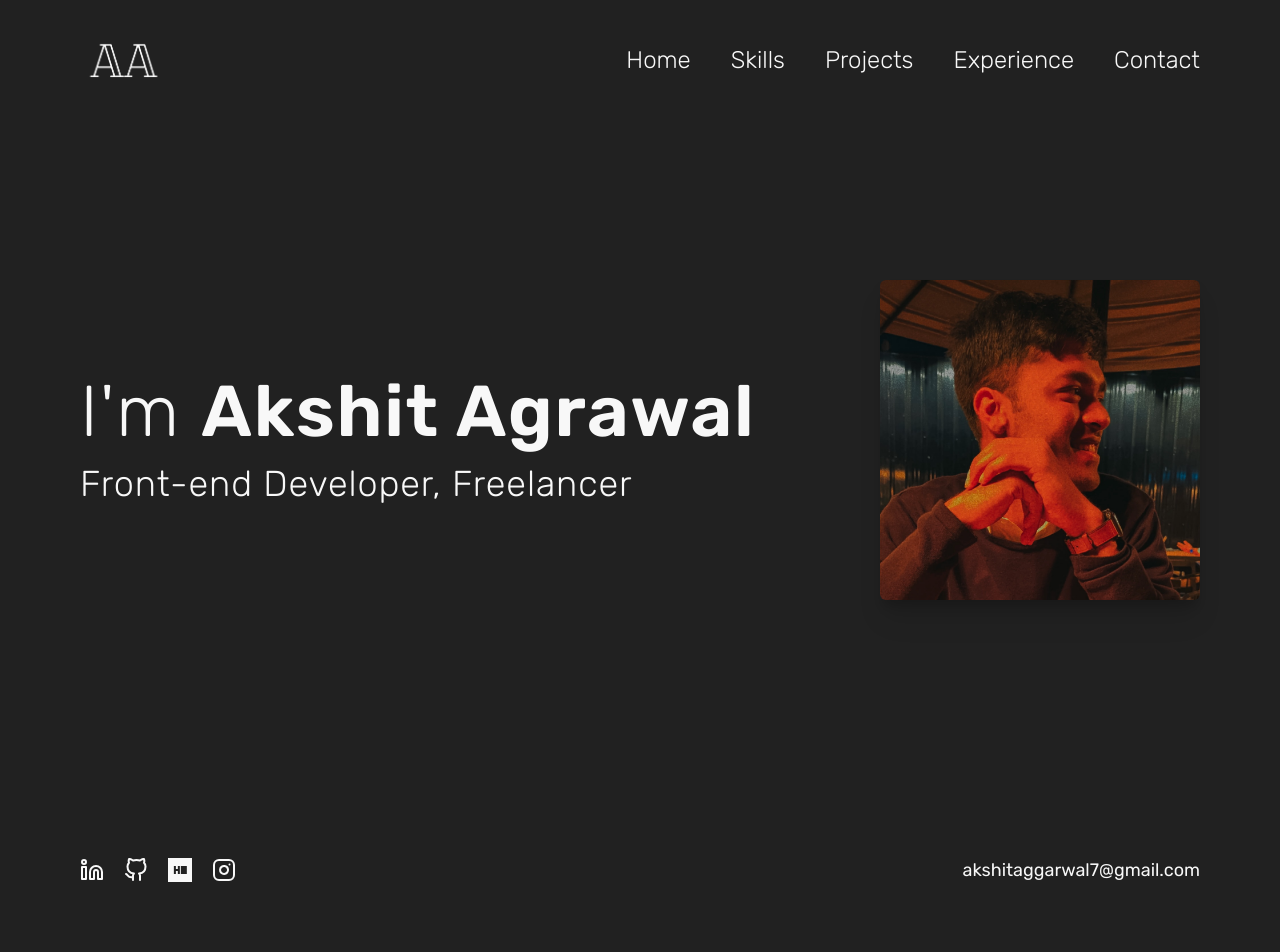
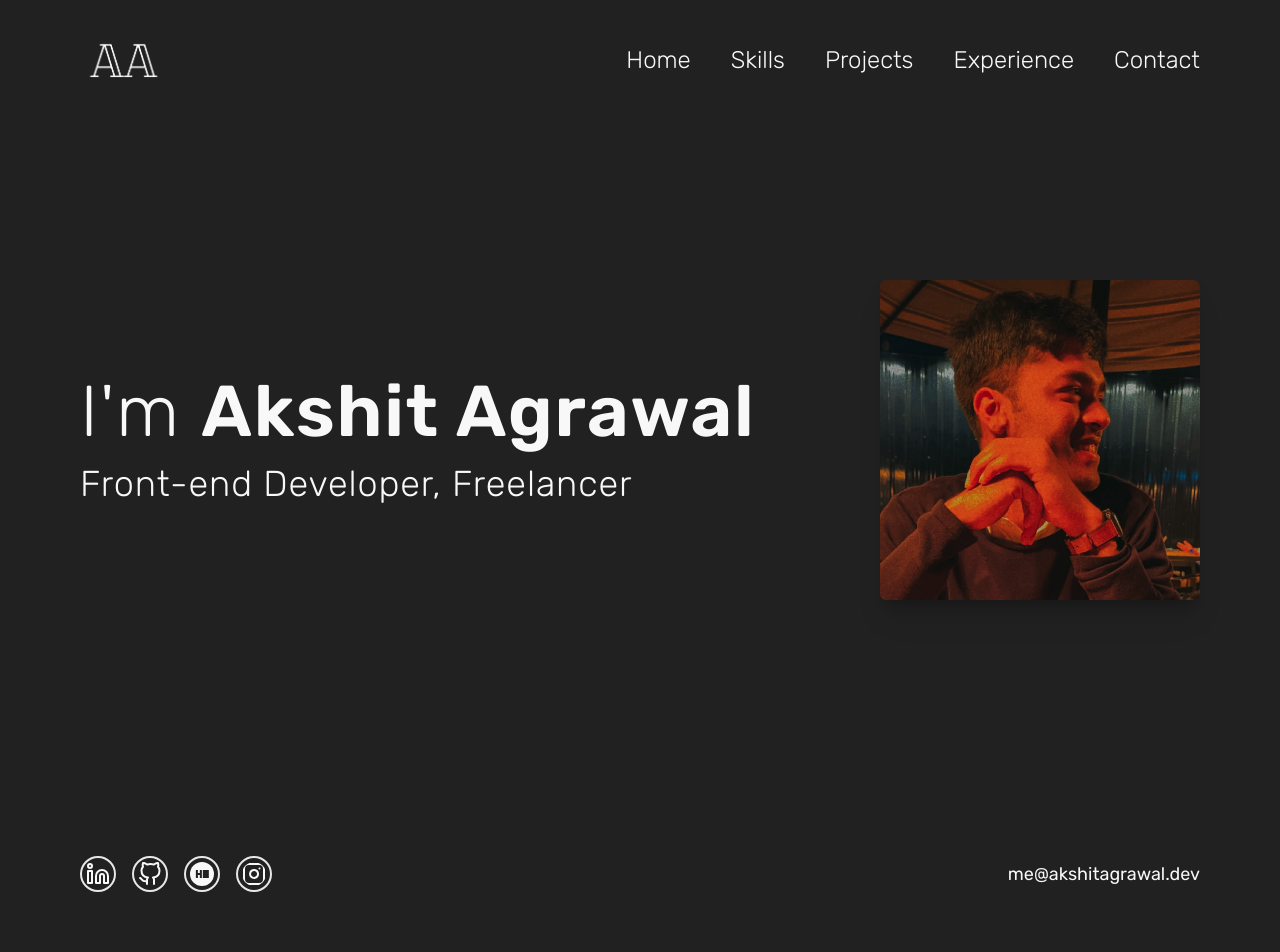
Before and after one commit to justAkshitAgrawal/react-portfolio, a React (Create React App) app: page / in a window 1280 px wide. Shown: the top 952 px of the page. Built offline with nearby package versions, Linux system fonts and the light colour scheme.

Commit message:
Few Changes

```diff
--- a/src/components/Footer.jsx
+++ b/src/components/Footer.jsx
@@ -23,8 +23,10 @@
           <div className="flex flex-col justify-between space-y-8 lg:space-y-0 lg:flex-row">
             <div className="flex flex-col space-y-3">
               <h1>Mail me at:</h1>
-              <a href="mailto:akshitaggarwal7@gmail.com">
-                <h1>akshitaggarwal7@gmail.com</h1>
+              <a href="mailto:me@akshitagrawal.dev">
+                <h1 className="hidden text-lg lg:inline-block hover:underline hover:decoration-wavy hover:underline-offset-[5px]">
+                  me@akshitagrawal.dev
+                </h1>
               </a>
             </div>
             <div className="flex flex-col space-y-3">
--- a/src/components/Hero.jsx
+++ b/src/components/Hero.jsx
@@ -47,9 +47,9 @@
       </div>
       <div className="flex items-center justify-center px-20 lg:justify-between">
         <Socials />
-        <a href="mailto:akshitaggarwal7@gmail.com">
-          <h1 className="hidden text-lg lg:inline-block">
-            akshitaggarwal7@gmail.com
+        <a href="mailto:me@akshitagrawal.dev">
+          <h1 className="hidden text-lg lg:inline-block hover:underline hover:decoration-wavy hover:underline-offset-[5px]">
+            me@akshitagrawal.dev
           </h1>
         </a>
       </div>
--- a/src/components/Socials.jsx
+++ b/src/components/Socials.jsx
@@ -4,35 +4,43 @@
 
 function Socials() {
   return (
-    <div className="flex space-x-5">
+    <div className="flex space-x-4">
+      <div className="p-1 border-2 rounded-full">
         <a
           href="https://www.linkedin.com/in/akshit-agrawal-586365227"
           target="_blank"
           rel="noreferrer"
         >
-        <FiLinkedin className="w-6 h-6 transition-all cursor-pointer hover:scale-125" />
+          <FiLinkedin className="w-6 h-6 transition-all cursor-pointer hover:scale-75 " />
         </a>
+      </div>
+      <div className="p-1 border-2 rounded-full">
         <a
           href="https://github.com/justAkshitAgrawal"
           target="_blank"
           rel="noreferrer"
         >
-        <FiGithub className="w-6 h-6 transition-all cursor-pointer hover:scale-125" />
+          <FiGithub className="w-6 h-6 transition-all cursor-pointer hover:scale-75" />
         </a>
+      </div>
+      <div className="p-1 border-2 rounded-full">
         <a
           href="https://www.hackerrank.com/akshitaggarwal7"
           target="_blank"
           rel="noreferrer"
         >
-        <SiHackerrank className="w-6 h-6 transition-all cursor-pointer hover:scale-125" />
+          <SiHackerrank className="w-6 h-6 transition-all rounded-full cursor-pointer hover:scale-75" />
         </a>
+      </div>
+      <div className="p-1 border-2 rounded-full">
         <a
           href="https://www.instagram.com/_agrawal_akshit_/"
           target="_blank"
           rel="noreferrer"
         >
-        <FiInstagram className="w-6 h-6 transition-all cursor-pointer hover:scale-125" />
+          <FiInstagram className="w-6 h-6 transition-all rounded-full cursor-pointer hover:scale-75" />
         </a>
+      </div>
     </div>
   );
 }
```
Lines whose indentation alone changed are shown as unchanged.
